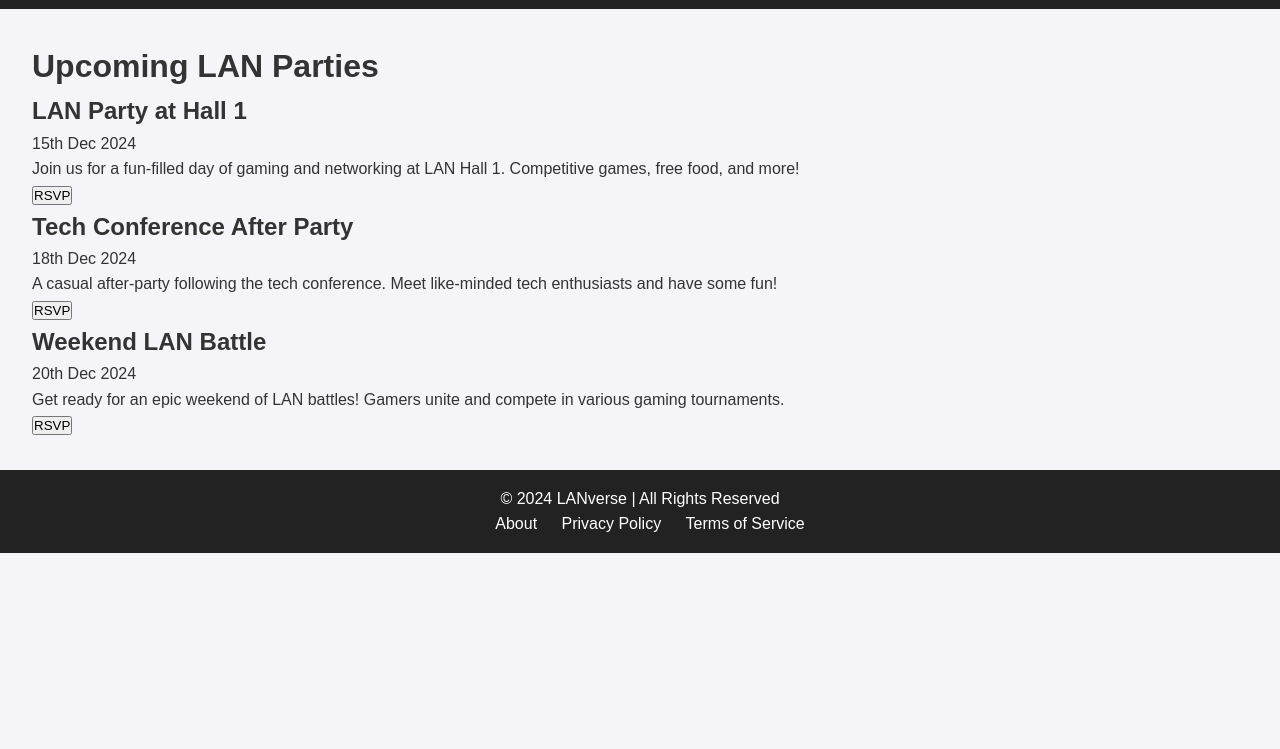
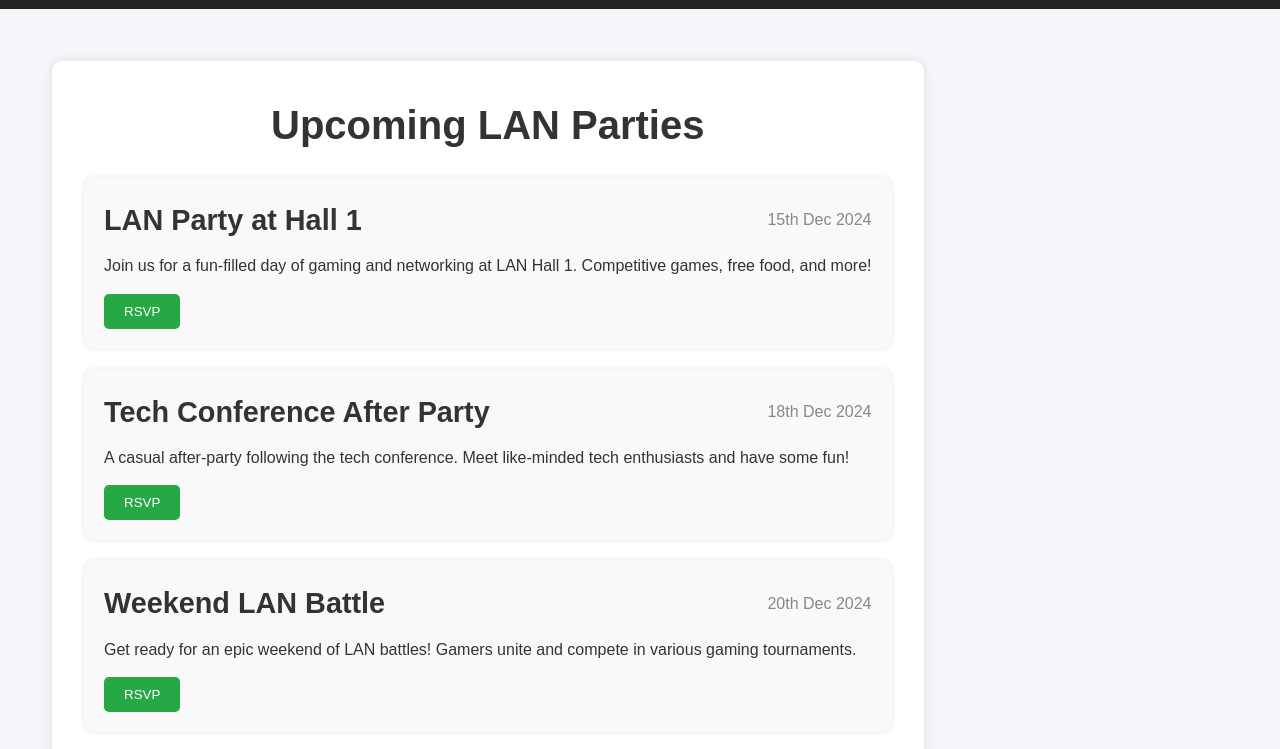
Before and after one commit to bagdadhruv/LANverse, a plain HTML site: page parties.html in a window 1280 px wide. Shown: the part 51-800 px from the top of the page. Drawn offline with Linux system fonts and the light colour scheme; files that its build step writes are made by us from their sources; a script that the page names is missing.

Commit message:
Update parties.html

```diff
--- a/parties.html
+++ b/parties.html
@@ -4,7 +4,7 @@
     <meta charset="UTF-8">
     <meta name="viewport" content="width=device-width, initial-scale=1.0">
     <title>LANverse - Parties</title>
-    <link rel="stylesheet" href="css/styles.css">
+    <link rel="stylesheet" href="parties.css">
 </head>
 <body>
     <!-- Header Section -->
```
